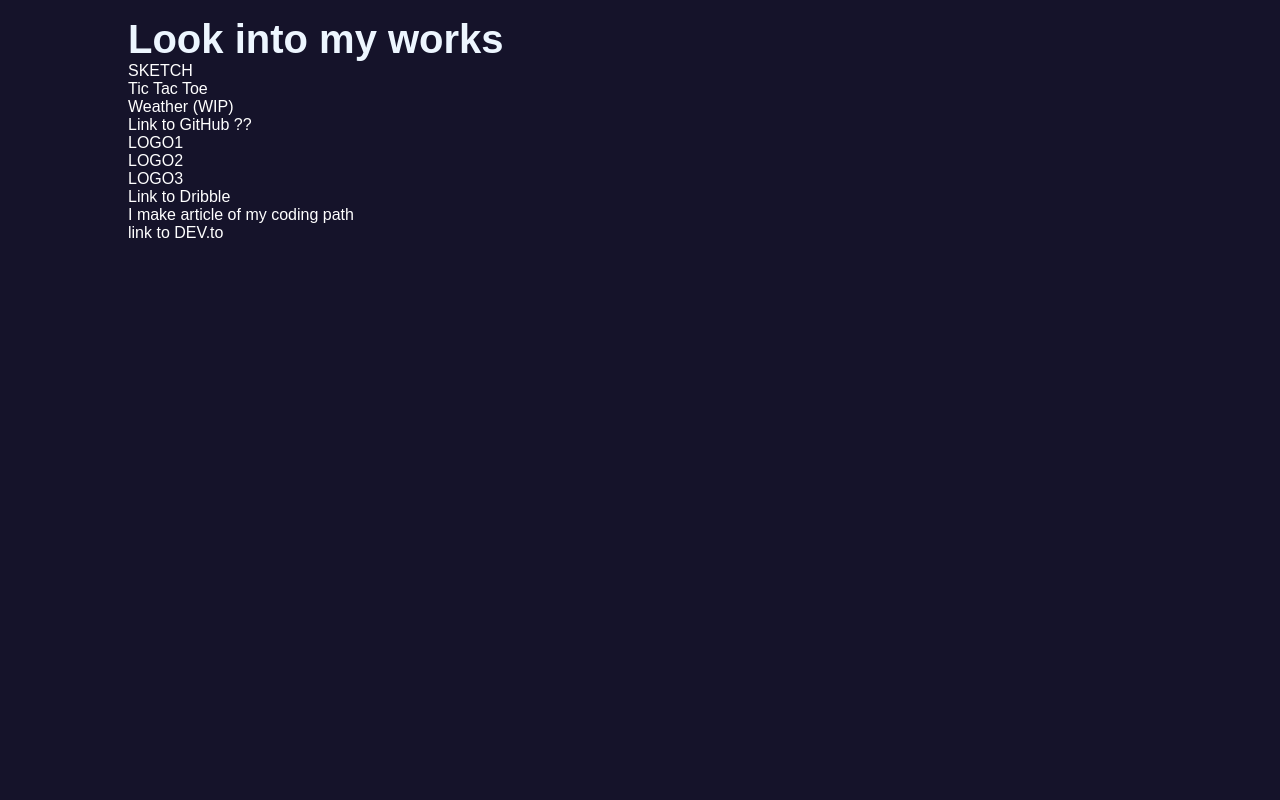
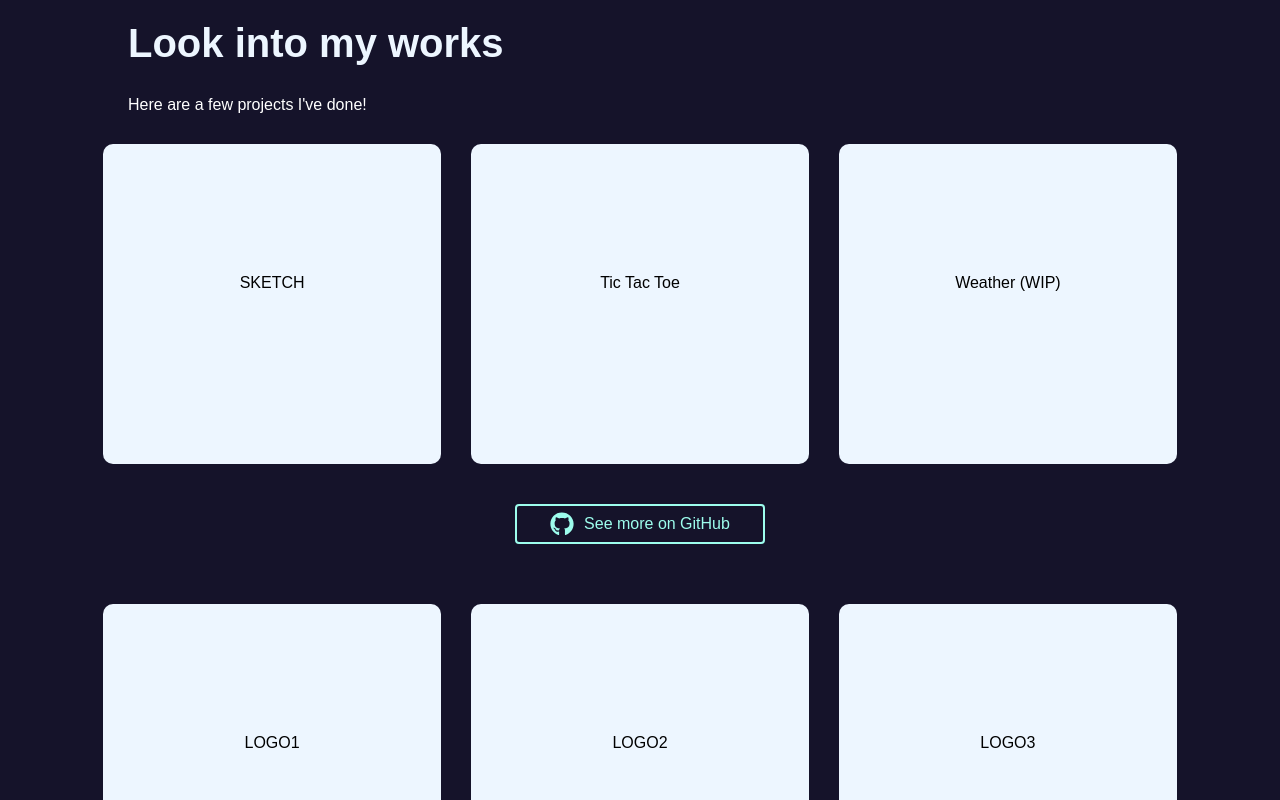
Before and after one commit to Molikuc/Portfolio, a React (Vite) app: page / in a window 1280 px wide. Shown: the part 2500-3300 px from the top of the page. Before the commit the page ends 2842 px from the top, so only its background shows below. Built offline with nearby package versions, Linux system fonts and the light colour scheme.

Commit message:
Adding the project section

```diff
--- a/src/components/Project.jsx
+++ b/src/components/Project.jsx
@@ -1,24 +1,91 @@
 import React from "react";
+import { FaDribbble, FaGithub } from "react-icons/fa";
+import { SiDevdotto } from "react-icons/si";
 
 function Project() {
   return (
     <section className="project">
       <h2>Look into my works</h2>
-      <div>
-        <div>SKETCH</div>
-        <div>Tic Tac Toe</div>
-        <div>Weather (WIP)</div>
-        <div>Link to GitHub ??</div>
+      <p>Here are a few projects I've done!</p>
+      <div className="project--developer">
+        <div>
+          <p className="project--title">SKETCH</p>
+          <div className="project--overlay"></div>
+          <div className="anime--button">
+            <a href="https://google.com" target="_blank">
+              Click
+            </a>
+          </div>
+        </div>
+        <div>
+          <p className="project--title">Tic Tac Toe</p>
+          <div className="project--overlay"></div>
+          <div className="anime--button">
+            <a href="https://google.com" target="_blank">
+              Click
+            </a>
+          </div>
+        </div>
+        <div>
+          <p className="project--title">Weather (WIP)</p>
+          <div className="project--overlay"></div>
+          <div className="anime--button">
+            <a href="https://google.com" target="_blank">
+              Click
+            </a>
+          </div>
+        </div>
+        <a
+          className="project--button"
+          href="https://github.com/Molikuc"
+          target="_blank">
+          <FaGithub className="icon-size_button" /> See more on GitHub
+        </a>
       </div>
-      <div>
-        <div>LOGO1</div>
-        <div>LOGO2</div>
-        <div>LOGO3</div>
-        <div>Link to Dribble</div>
+      <div className="project--design">
+        <div>
+          <p className="project--title">LOGO1</p>
+          <div className="project--overlay"></div>
+          <div className="anime--button">
+            <a href="https://google.com" target="_blank">
+              Click
+            </a>
+          </div>
+        </div>
+        <div>
+          <p className="project--title">LOGO2</p>
+          <div className="project--overlay"></div>
+          <div className="anime--button">
+            <a href="https://google.com" target="_blank">
+              Click
+            </a>
+          </div>
+        </div>
+        <div>
+          <p className="project--title">LOGO3</p>
+          <div className="project--overlay"></div>
+          <div className="anime--button">
+            <a href="https://google.com" target="_blank">
+              Click
+            </a>
+          </div>
+        </div>
+        <a
+          className="project--button"
+          href="https://dribbble.com/Polikuc"
+          target="_blank">
+          <FaDribbble className="icon-size_button" /> See more on Dribbble
+        </a>
       </div>
-      <div>
-        <div>I make article of my coding path</div>
-        <div>link to DEV.to</div>
+      <div className="project--articles">
+        <div>I make articles of my coding path</div>
+        <a
+          className="project--button"
+          href="https://dev.to/molikuc"
+          target="_blank">
+          <SiDevdotto className="icon-size_button" />
+          link to DEV.to
+        </a>
       </div>
     </section>
   );
--- a/src/components/Tools.jsx
+++ b/src/components/Tools.jsx
@@ -32,7 +32,7 @@ function Tools() {
           <h3>Frontend Developer</h3>
           <p>I like coding things and turning your ideas into life</p>
           <div className="frontend--canDoList">
-            <p className="blue bold">What I can do</p>
+            <p className="blue bold">What I can do:</p>
             <p>HTML, CSS, Javascript</p>
           </div>
           <div>
--- a/src/index.css
+++ b/src/index.css
@@ -30,6 +30,10 @@ body {
 
 .bold {
   font-weight: bold;
+}
+
+.icon-size_button {
+  font-size: 1.5rem;
 }
 
 header {
@@ -195,7 +199,7 @@ header {
     position: absolute;
     background-color: #15132a;
     padding-top: 10px;
-    width: 50vw;
+    width: 53vw;
     height: 13vh;
     transition: none;
     transform: translate(0px);
@@ -218,7 +222,7 @@ header {
 @media screen and (min-width: 1200px) {
   .header--menu {
     padding-top: 10px;
-    width: 30vw;
+    width: 36vw;
     height: 12vh;
   }
 }
@@ -418,7 +422,7 @@ header {
   }
 
   .frontend--canDoList {
-    padding-top: 18px;
+    padding-top: 22px;
   }
 }
 
@@ -436,4 +440,140 @@ header {
 .project h2 {
   color: #edf6ff;
   font-size: 40px;
+  padding-bottom: 30px;
 }
+
+.project--developer,
+.project--design {
+  display: flex;
+  flex-direction: column;
+  justify-content: center;
+  align-items: center;
+  gap: 10px;
+  padding: 30px 0;
+}
+
+.project--developer > div,
+.project--design > div {
+  display: flex;
+  justify-content: center;
+  align-items: center;
+  height: 40vh;
+  width: 100%;
+  color: black;
+  background-color: #edf6ff;
+  border-radius: 10px;
+  position: relative;
+}
+
+.project--overlay {
+  position: absolute;
+  top: 0;
+  left: 0;
+  width: 100%;
+  height: 100%;
+  background: rgba(0, 0, 0, 0);
+  transition: background 0.5s ease;
+}
+
+.project--title {
+  position: absolute;
+  top: 130px;
+  transition: top 0.5s ease;
+}
+
+.anime--button {
+  position: absolute;
+  top: 180px;
+  opacity: 0;
+  transition: opacity 0.35s ease;
+}
+
+.anime--button a {
+  width: 200px;
+  padding: 12px 48px;
+  text-align: center;
+  color: white;
+  border: solid 2px white;
+}
+
+.project--developer > div:hover .project--overlay,
+.project--design > div:hover .project--overlay {
+  display: block;
+  background: rgba(0, 0, 0, 0.3);
+}
+
+.project--developer > div:hover .project--title,
+.project--design > div:hover .project--title {
+  top: 90px;
+}
+
+.project--developer > div:hover .anime--button,
+.project--design > div:hover .anime--button {
+  opacity: 1;
+}
+
+.project--articles {
+  display: flex;
+  flex-direction: column;
+  justify-content: center;
+  align-items: center;
+}
+
+.project--articles > div {
+  font-size: 1.2rem;
+}
+
+.project--design > .project--button,
+.project--developer > .project--button {
+  width: 250px;
+}
+
+.project--button {
+  border: 2px solid #9dfded;
+  color: #9dfded;
+  display: flex;
+  align-items: center;
+  justify-content: center;
+  border-radius: 4px;
+  height: 40px;
+  width: 180px;
+  text-decoration: none;
+  margin: 30px 0;
+  cursor: pointer;
+  gap: 10px;
+}
+
+.project--button:hover {
+  background-color: rgba(100, 255, 218, 0.1);
+}
+
+@media screen and (min-width: 768px) {
+  .project--developer,
+  .project--design {
+    display: grid;
+    column-gap: 30px;
+    grid-template-columns: 50% 50%;
+  }
+
+  .project--button {
+    margin: auto;
+  }
+
+  .project--articles,
+  .project--articles > .project--button {
+    margin: 40px;
+  }
+}
+
+@media screen and (min-width: 1200px) {
+  .project--developer,
+  .project--design {
+    grid-template-columns: 33% 33% 33%;
+  }
+
+  .project--button {
+    grid-column: 2;
+    margin-top: 30px;
+  }
+}
```
Also changed, not shown: 1 other file (tests, documents, lock files or other folders).
